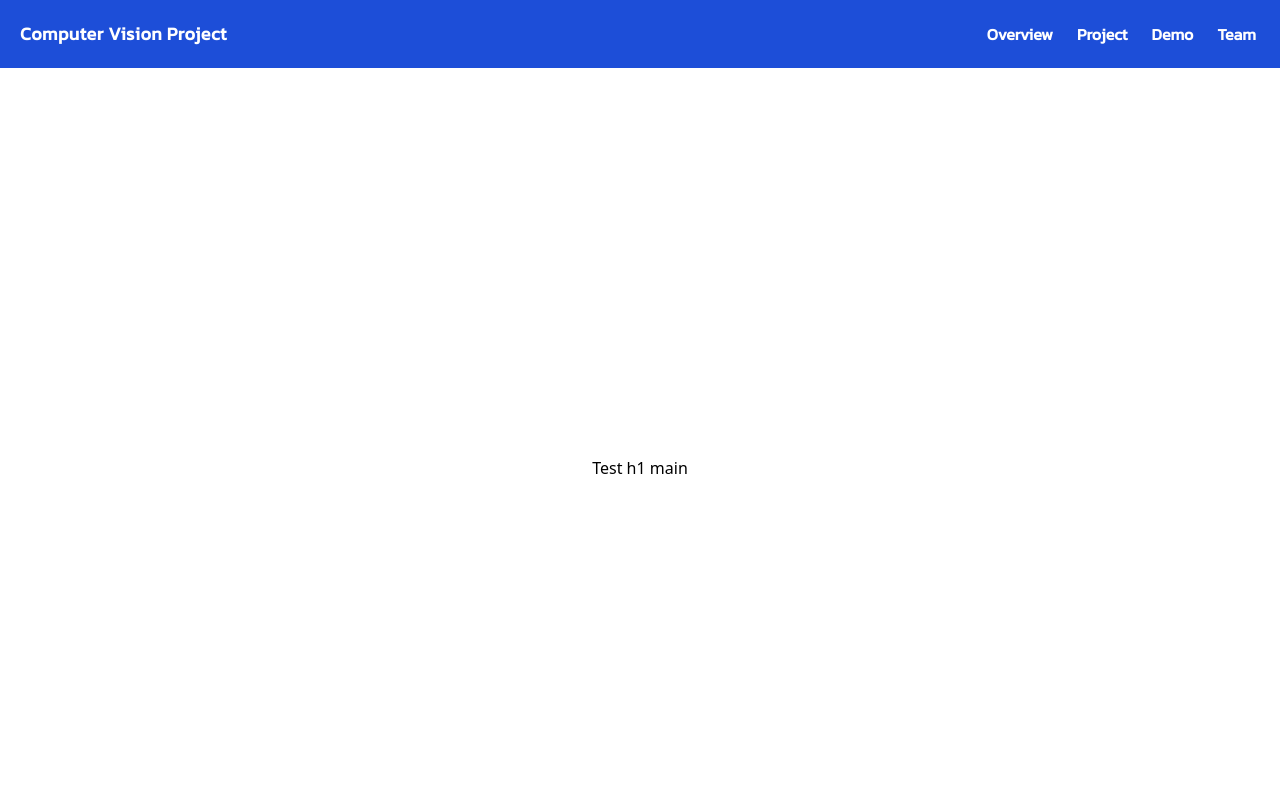
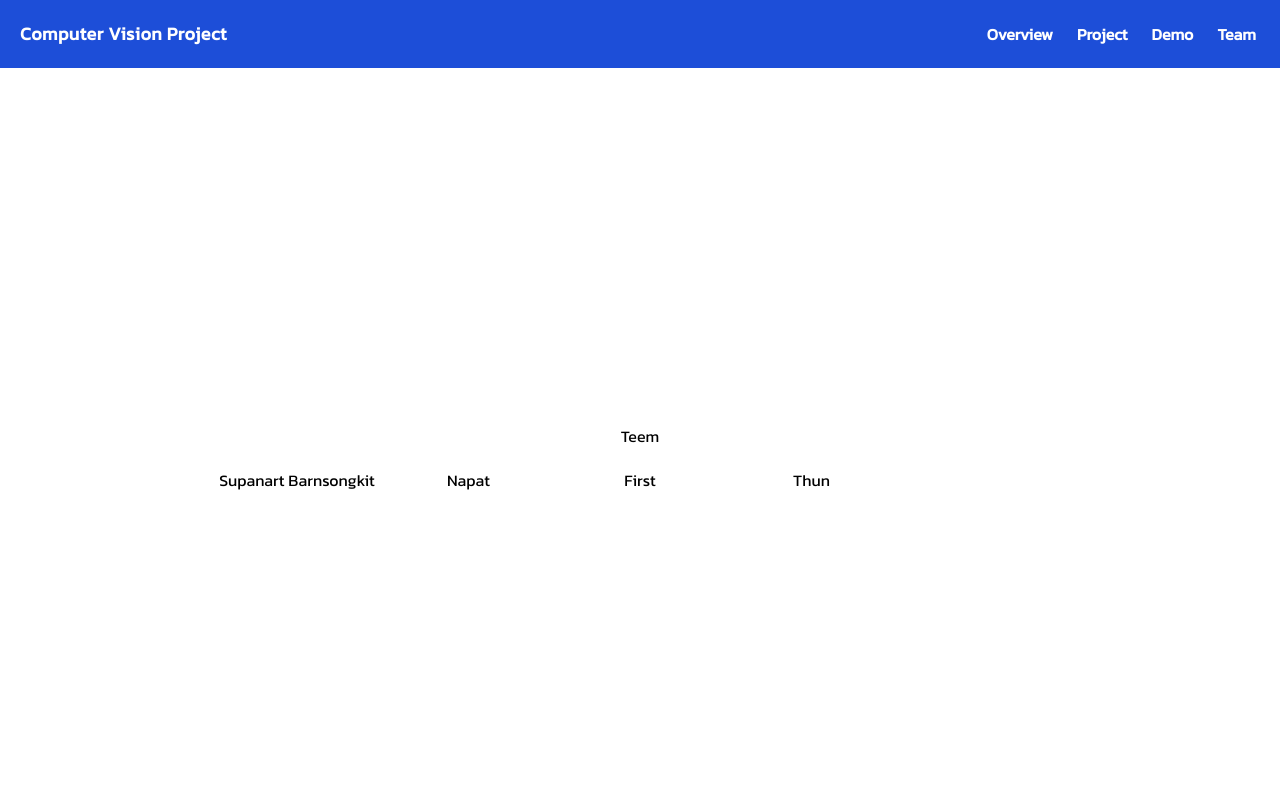
Before and after one commit to supmine/handtracking-webpage, a Next.js app: page /team in a window 1280 px wide. Shown: the top 800 px of the page. Built offline with nearby package versions, Linux system fonts and the light colour scheme; a web font is replaced by a local one.

Commit message:
add: layout

```diff
--- a/components/Footer.tsx
+++ b/components/Footer.tsx
@@ -1,7 +1,7 @@
 import Image from "next/image";
 const footer = () => {
   return (
-    <footer className="flex h-24 w-full items-center justify-center border-t">
+    <footer className="flex h-20 w-full items-center justify-center border-t">
       <a
         className="flex items-center justify-center gap-2"
         href="https://vercel.com?utm_source=create-next-app&utm_medium=default-template&utm_campaign=create-next-app"
--- a/components/Layout.tsx
+++ b/components/Layout.tsx
@@ -4,7 +4,7 @@ export default function Layout({ children }) {
   return (
     <>
       <Navbar />
-      <div>{children}</div>
+      <div className="font-kanit">{children}</div>
       <Footer />
     </>
   );
--- /dev/null
+++ b/components/YoutubeVideo.tsx
@@ -0,0 +1,27 @@
+import React from "react";
+import YouTube from "react-youtube";
+
+export default class YoutubeVideo extends React.Component {
+  render() {
+    const opts = {
+      height: "480",
+      width: "854",
+      playerVars: {
+        autoplay: 1,
+      },
+    };
+
+    return (
+      <div>
+        <h1 className="flex justify-center p-14 text-4xl">Demo</h1>
+        <div className="flex justify-start h-full">
+          <YouTube videoId="6fjPiT3ziBc" opts={opts} onReady={this._onReady} />
+        </div>
+      </div>
+    );
+  }
+
+  _onReady(event) {
+    event.target.pauseVideo();
+  }
+}
--- a/pages/demo.tsx
+++ b/pages/demo.tsx
@@ -1,6 +1,6 @@
 import Head from "next/head";
 import Image from "next/image";
-
+import YoutubeVideo from "../components/YoutubeVideo";
 export default function Home() {
   return (
     <div className="flex min-h-screen flex-col items-center justify-center py-2">
@@ -11,7 +11,9 @@ export default function Home() {
       </Head>
 
       <main className="flex w-full flex-1 flex-col items-center justify-center px-20 text-center">
-        <h1>Test h1 main</h1>
+        <div>
+          <YoutubeVideo />
+        </div>
       </main>
     </div>
   );
--- a/pages/team.tsx
+++ b/pages/team.tsx
@@ -11,7 +11,13 @@ export default function Home() {
       </Head>
 
       <main className="flex w-full flex-1 flex-col items-center justify-center px-20 text-center">
-        <h1>Test h1 main</h1>
+        <h1>Teem</h1>
+        <div className="grid grid-cols-5 gap-4 p-5">
+          <div>Supanart Barnsongkit</div>
+          <div>Napat</div>
+          <div>First</div>
+          <div>Thun</div>
+        </div>
       </main>
     </div>
   );
```
Also changed, not shown: public/codel_white.svg (added).
